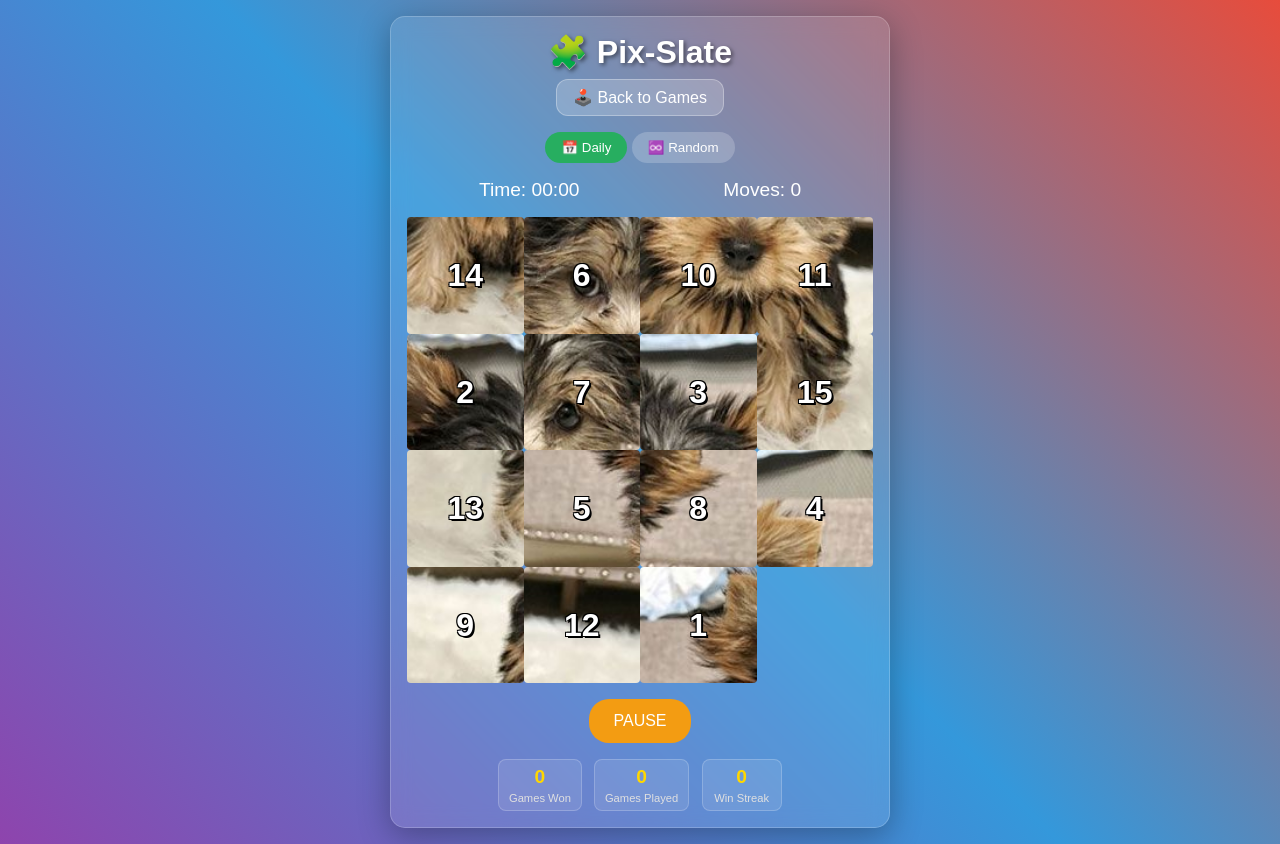
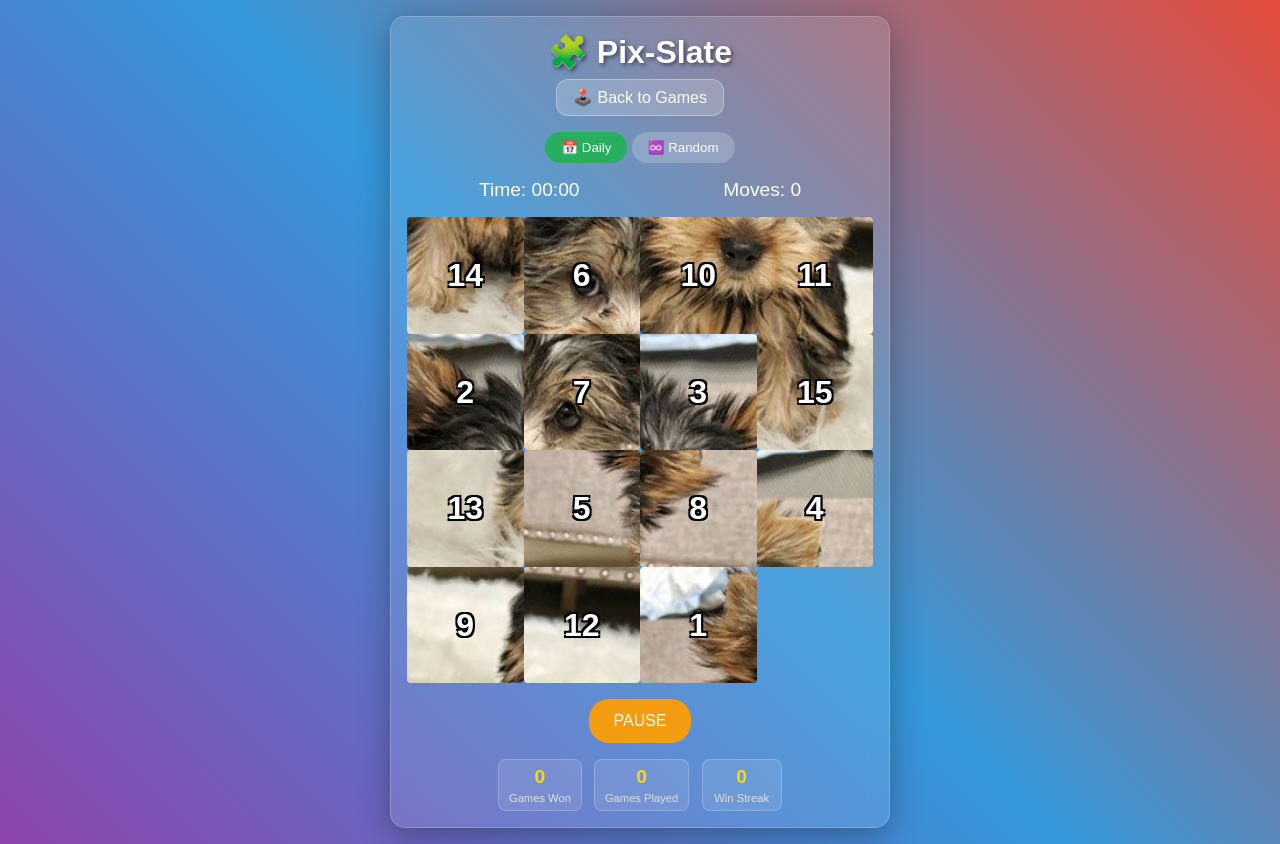
Before and after one commit to gsurjs/CognitoBytes, a website: page pixSlate-game.html in a window 1280 px wide. Drawn offline with Linux system fonts and the light colour scheme.

Commit message:
increased border on tile numbers

```diff
--- a/pixSlate-styles.css
+++ b/pixSlate-styles.css
@@ -120,7 +120,7 @@ body {
     top: 50%;
     left: 50%;
     transform: translate(-50%, -50%);
-    text-shadow: -1px -1px 0 #000, 1px -1px 0 #000, -1px 1px 0 #000, 2px 2px 0 #000;
+    text-shadow: -2px -2px 0 #000, 2px -2px 0 #000, -2px 2px 0 #000, 2px 2px 0 #000;
 }
 
 .tile.empty {
```
